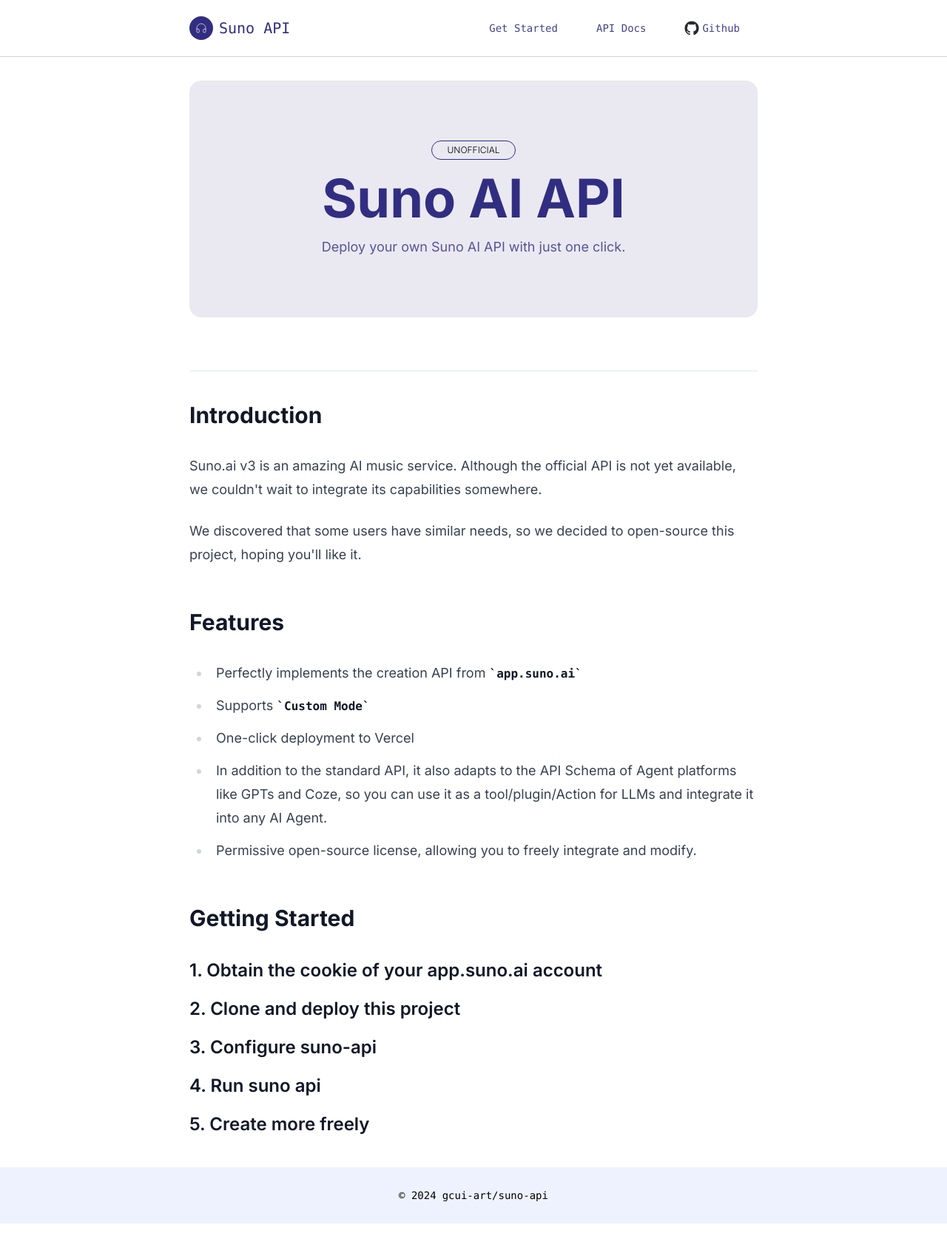
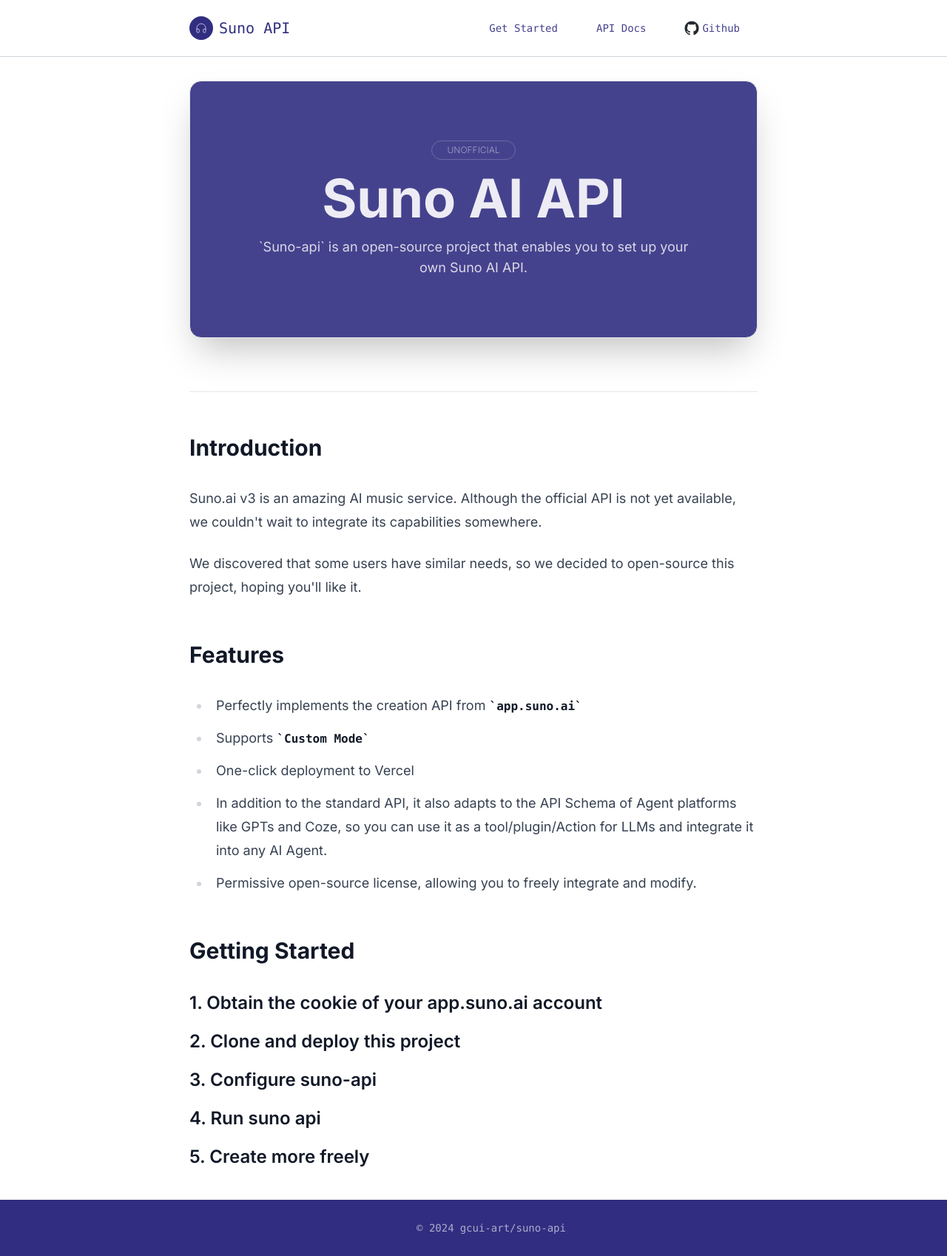
Before and after one commit to gcui-art/suno-api, a Next.js app: page / in a window 1280 px wide. Shown: the whole page at 74% size. Before the commit the page ends 1654 px from the top, so only its background shows below. Built offline with nearby package versions, Linux system fonts and the light colour scheme.

Commit message:
refactor: Refactor footer and documentation page styles for improved readability and aesthetics.

```diff
--- a/src/app/components/Footer.tsx
+++ b/src/app/components/Footer.tsx
@@ -4,9 +4,15 @@
 export default function Footer() {
     return (
         <footer className=" flex w-full justify-center py-4 items-center
-         bg-indigo-50  backdrop-blur-2xl font-mono text-sm px-4 lg:px-0
+        bg-indigo-900 text-white/60 backdrop-blur-2xl font-mono text-sm px-4 lg:px-0
       ">
             <p className="px-6 py-3 rounded-full flex justify-center items-center gap-2
+             hover:text-white duration-200
+                ">
+
+            </p>
+            <p className="px-6 py-3 rounded-full flex justify-center items-center gap-2
+             hover:text-white duration-200
                 ">
                 <span>© 2024</span>
                 <Link href="https://github.com/gcui-art/suno-api/">
--- a/src/app/docs/page.tsx
+++ b/src/app/docs/page.tsx
@@ -2,12 +2,46 @@
 import Swagger from '../components/Swagger';
 import spec from './swagger-suno-api.json'; // 直接导入JSON文件
 import Section from '../components/Section';
+import Markdown from 'react-markdown';
 
 
 export default function Docs() {
     return (
-        <Section className="">
-            <Swagger spec={spec} />
-        </Section>
+        <>
+            <Section className="my-10">
+                <article className="prose lg:prose-lg max-w-3xl pt-10">
+                    <h1 className=' text-center text-indigo-900'>
+                        API Docs
+                    </h1>
+                    <Markdown>
+                        {`
+---
+Suno API currently mainly implements the following APIs:
+
+\`\`\`bash
+- \`/api/generate\`: Generate music
+- \`/api/custom_generate\`: Generate music (Custom Mode, support setting lyrics,
+    music style, title, etc.)
+- \`/api/get\`: Get music Info
+- \`/api/get_limit\`: Get quota Info
+\`\`\`
+Feel free to explore the detailed API parameters and conduct tests on this page.
+
+> Please note:
+>
+> we have bound a free account with a daily usage limit.
+> You can deploy and bind your own account to complete the testing.
+                        `}
+                    </Markdown>
+                </article>
+            </Section>
+            <Section className="my-10">
+                <div className=' border p-4 rounded-2xl shadow-xl hover:shadow-none duration-200'>
+                    <Swagger spec={spec} />
+                </div>
+
+            </Section>
+        </>
+
     );
 }
--- a/src/app/page.tsx
+++ b/src/app/page.tsx
@@ -5,6 +5,8 @@
 export default function Home() {
 
   const markdown = `
+
+---
 ## Introduction
 
 Suno.ai v3 is an amazing AI music service. Although the official API is not yet available, we couldn't wait to integrate its capabilities somewhere.
@@ -35,19 +37,24 @@
   return (
     <>
       <Section className="">
-        <div className="flex flex-col m-auto py-20 text-center items-center justify-center gap-4 bg-indigo-900/10 my-8 rounded-2xl border">
-          <span className=" px-5 py-1 text-xs font-light border rounded-full border-indigo-900 uppercase">Unofficial</span>
-          <h1 className="font-bold text-7xl flex text-indigo-900">
+        <div className="flex flex-col m-auto py-20 text-center items-center justify-center gap-4 my-8
+        lg:px-20 px-4
+        bg-indigo-900/90 rounded-2xl border shadow-2xl hover:shadow-none duration-200">
+          <span className=" px-5 py-1 text-xs font-light border rounded-full
+          border-white/20 uppercase text-white/50">
+            Unofficial
+          </span>
+          <h1 className="font-bold text-7xl flex text-white/90">
             Suno AI API
           </h1>
-          <p className="text-indigo-900/80 text-lg">
-            Deploy your own Suno AI API with just one click.
+          <p className="text-white/80 text-lg">
+            `Suno-api` is an open-source project that enables you to set up your own Suno AI API.
           </p>
         </div>
 
       </Section>
       <Section className="my-10">
-        <article className="prose lg:prose-lg max-w-3xl border-t pt-10">
+        <article className="prose lg:prose-lg max-w-3xl">
           <Markdown>
             {markdown}
           </Markdown>
```
Also changed, not shown: src/app/docs/swagger-suno-api.json (+22 -3 lines).
